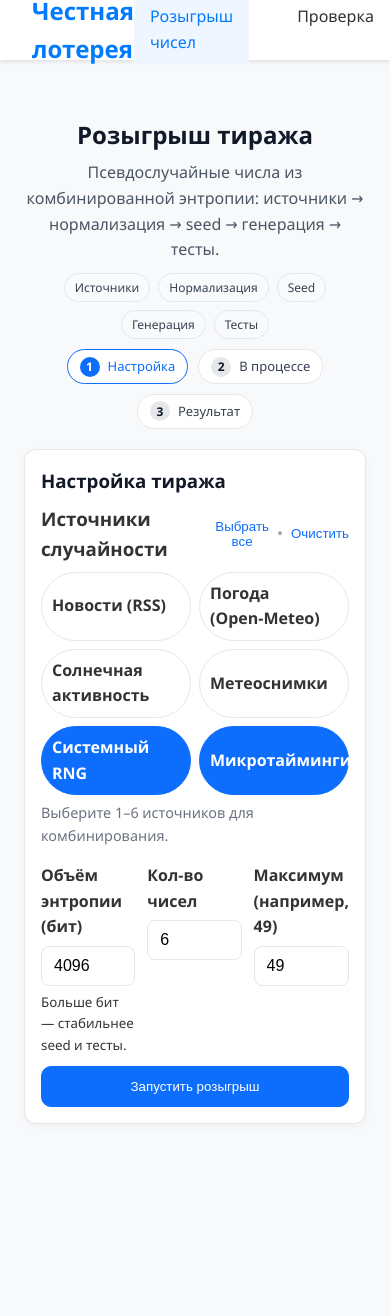
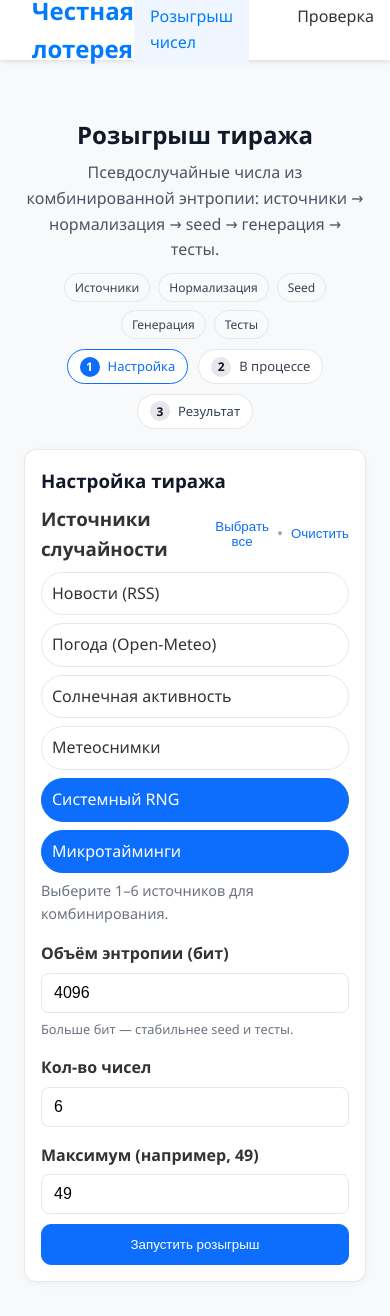
Before and after one commit to phoenix382/hackathon-loto2025-front, a Vue app: page /draw in a window 390 px wide. Shown: the top 1316 px of the page. Before the commit the page ends 1196 px from the top, so only its background shows below. Built offline with nearby package versions, Linux system fonts and the light colour scheme.

Commit message:
Причесываем фронт

```diff
--- a/src/components/DrawFormNew.vue
+++ b/src/components/DrawFormNew.vue
@@ -12,7 +12,12 @@
           </div>
         </div>
         <div class="sources">
-          <label v-for="s in allSources" :key="s" class="chip" :class="{ on: form.sources.includes(s) }">
+          <label
+            v-for="s in allSources"
+            :key="s"
+            class="chip"
+            :class="{ on: form.sources.includes(s) }"
+          >
             <input type="checkbox" :value="s" v-model="form.sources" />
             <span>{{ sourceLabels[s] }}</span>
           </label>
@@ -23,22 +28,50 @@
       <div class="form-row">
         <div class="form-group">
           <label for="bits">Объём энтропии (бит)</label>
-          <input id="bits" v-model.number="form.bits" type="number" min="256" max="10000000" required class="input" />
+          <input
+            id="bits"
+            v-model.number="form.bits"
+            type="number"
+            min="256"
+            max="10000000"
+            required
+            class="input"
+          />
           <small>Больше бит — стабильнее seed и тесты.</small>
         </div>
         <div class="form-group">
           <label for="numbers">Кол-во чисел</label>
-          <input id="numbers" v-model.number="form.numbers" type="number" min="1" max="100" required class="input" />
+          <input
+            id="numbers"
+            v-model.number="form.numbers"
+            type="number"
+            min="1"
+            max="100"
+            required
+            class="input"
+          />
         </div>
         <div class="form-group">
           <label for="max_number">Максимум (например, 49)</label>
-          <input id="max_number" v-model.number="form.max_number" type="number" min="2" max="1000" required class="input" />
+          <input
+            id="max_number"
+            v-model.number="form.max_number"
+            type="number"
+            min="2"
+            max="1000"
+            required
+            class="input"
+          />
         </div>
       </div>
 
       <div v-if="formError" class="form-error">{{ formError }}</div>
 
-      <button type="submit" class="btn primary full" :disabled="isLoading || form.sources.length === 0 || !!formError">
+      <button
+        type="submit"
+        class="btn primary full"
+        :disabled="isLoading || form.sources.length === 0 || !!formError"
+      >
         {{ isLoading ? 'Запускаем…' : 'Запустить розыгрыш' }}
       </button>
 
@@ -53,7 +86,9 @@
 import { ref, reactive, computed } from 'vue'
 import type { DrawConfig } from '@/types/draw'
 
-interface Emits { (e: 'submit', config: DrawConfig): void }
+interface Emits {
+  (e: 'submit', config: DrawConfig): void
+}
 const emit = defineEmits<Emits>()
 
 const isLoading = ref(false)
@@ -91,35 +126,154 @@ const submitForm = async () => {
   }
 }
 
-const selectAll = () => { form.sources = [...allSources] as unknown as any }
-const clearAll = () => { form.sources = [] }
+const selectAll = () => {
+  form.sources = [...allSources] as unknown as any
+}
+const clearAll = () => {
+  form.sources = []
+}
 </script>
 
 <style scoped>
-.draw-form { max-width: 800px; margin: 0 auto; }
-.form-block { margin-bottom: 1rem; }
-.block-head { display: flex; align-items: center; justify-content: space-between; gap: 10px; margin-bottom: 8px; }
-.block-actions { display: flex; align-items: center; gap: 8px; }
-.link { background: transparent; border: 0; color: #0d6efd; cursor: pointer; padding: 0; }
-.sep { color: #9ca3af; }
+.draw-form {
+  max-width: 800px;
+  margin: 0 auto;
+}
+.form-block {
+  margin-bottom: 1rem;
+}
+.block-head {
+  display: flex;
+  align-items: center;
+  justify-content: space-between;
+  gap: 10px;
+  margin-bottom: 8px;
+}
+.block-actions {
+  display: flex;
+  align-items: center;
+  gap: 8px;
+}
+.link {
+  background: transparent;
+  border: 0;
+  color: #0d6efd;
+  cursor: pointer;
+  padding: 0;
+}
+.sep {
+  color: #9ca3af;
+}
 
-.sources { display: grid; grid-template-columns: repeat(2, minmax(0, 1fr)); gap: 8px; }
-.chip { display: inline-flex; align-items: center; gap: 8px; padding: 8px 10px; border-radius: 999px; border: 1px solid #e5e7eb; cursor: pointer; background: #fff; user-select: none; }
-.chip.on { background: #0d6efd; color: #fff; border-color: #0d6efd; }
-.chip input { display: none; }
-.hint { color: #6b7280; font-size: 0.9rem; margin-top: 6px; }
+.sources {
+  display: grid;
+  grid-template-columns: repeat(2, minmax(0, 1fr));
+  gap: 8px;
+}
+.chip {
+  display: inline-flex;
+  align-items: center;
+  gap: 8px;
+  padding: 8px 10px;
+  border-radius: 999px;
+  border: 1px solid #e5e7eb;
+  cursor: pointer;
+  background: #fff;
+  user-select: none;
+}
+.chip.on {
+  background: #0d6efd;
+  color: #fff;
+  border-color: #0d6efd;
+}
+.chip input {
+  display: none;
+}
+.hint {
+  color: #6b7280;
+  font-size: 0.9rem;
+  margin-top: 6px;
+}
 
-.form-row { display: grid; grid-template-columns: repeat(3, 1fr); gap: 12px; margin: 10px 0; }
-.form-group { display: flex; flex-direction: column; gap: 6px; }
-label { font-weight: 600; }
-.input { width: 100%; padding: 10px 12px; border: 1px solid #e5e7eb; border-radius: 8px; font-size: 1rem; }
-.input:focus { outline: none; border-color: #0d6efd; box-shadow: 0 0 0 3px rgba(13,110,253,0.15); }
+.form-row {
+  display: grid;
+  grid-template-columns: repeat(3, 1fr);
+  gap: 12px;
+  margin: 10px 0;
+  align-items: start; /* Align items to the top */
+}
+.form-group {
+  display: flex;
+  flex-direction: column;
+  gap: 6px;
+  height: 100%; /* Ensure all form groups take equal height */
+}
+.form-group label {
+  font-weight: 600;
+  min-height: 20px; /* Fixed height for labels */
+  display: flex;
+  align-items: flex-end; /* Align text to bottom */
+}
+.input {
+  width: 100%;
+  padding: 10px 12px;
+  border: 1px solid #e5e7eb;
+  border-radius: 8px;
+  font-size: 1rem;
+  flex-shrink: 0; /* Prevent input from shrinking */
+}
+.input:focus {
+  outline: none;
+  border-color: #0d6efd;
+  box-shadow: 0 0 0 3px rgba(13, 110, 253, 0.15);
+}
+.form-group small {
+  color: #6b7280;
+  font-size: 0.8rem;
+  min-height: 16px; /* Fixed height for hint text */
+  display: flex;
+  align-items: flex-start; /* Align hint text to top */
+}
 
-.form-error { background: #fff3cd; color: #664d03; border: 1px solid #ffe69c; padding: 8px 10px; border-radius: 8px; margin: 4px 0 10px; }
-.hint-inline { color: #6b7280; margin-top: 6px; }
+.form-error {
+  background: #fff3cd;
+  color: #664d03;
+  border: 1px solid #ffe69c;
+  padding: 8px 10px;
+  border-radius: 8px;
+  margin: 4px 0 10px;
+}
+.hint-inline {
+  color: #6b7280;
+  margin-top: 6px;
+}
 
-.btn.primary { background: #0d6efd; color: #fff; border: 1px solid #0d6efd; }
-.btn.full { width: 100%; }
-.btn { padding: 12px 14px; border-radius: 10px; cursor: pointer; }
-.btn:disabled { opacity: .6; cursor: not-allowed; }
+.btn.primary {
+  background: #0d6efd;
+  color: #fff;
+  border: 1px solid #0d6efd;
+}
+.btn.full {
+  width: 100%;
+}
+.btn {
+  padding: 12px 14px;
+  border-radius: 10px;
+  cursor: pointer;
+}
+.btn:disabled {
+  opacity: 0.6;
+  cursor: not-allowed;
+}
+
+/* Mobile responsiveness */
+@media (max-width: 768px) {
+  .form-row {
+    grid-template-columns: 1fr;
+    gap: 16px;
+  }
+  .sources {
+    grid-template-columns: 1fr;
+  }
+}
 </style>
--- a/src/pages/DrawPageNew.vue
+++ b/src/pages/DrawPageNew.vue
@@ -3,7 +3,10 @@
   <div class="draw">
     <section class="hero">
       <h1>Розыгрыш тиража</h1>
-      <p>Псевдослучайные числа из комбинированной энтропии: источники → нормализация → seed → генерация → тесты.</p>
+      <p>
+        Псевдослучайные числа из комбинированной энтропии: источники → нормализация → seed →
+        генерация → тесты.
+      </p>
       <div class="badges">
         <span class="badge">Источники</span>
         <span class="badge">Нормализация</span>
@@ -12,9 +15,15 @@
         <span class="badge">Тесты</span>
       </div>
       <div class="steps">
-        <div class="step" :class="{ active: stepIndex === 1 }"><span class="dot">1</span> Настройка</div>
-        <div class="step" :class="{ active: stepIndex === 2 }"><span class="dot">2</span> В процессе</div>
-        <div class="step" :class="{ active: stepIndex === 3 }"><span class="dot">3</span> Результат</div>
+        <div class="step" :class="{ active: stepIndex === 1 }">
+          <span class="dot">1</span> Настройка
+        </div>
+        <div class="step" :class="{ active: stepIndex === 2 }">
+          <span class="dot">2</span> В процессе
+        </div>
+        <div class="step" :class="{ active: stepIndex === 3 }">
+          <span class="dot">3</span> Результат
+        </div>
       </div>
     </section>
 
@@ -54,20 +63,31 @@
 
           <div class="numbers">
             <div
-              v-for="(n,i) in state.result.draw"
+              v-for="(n, i) in state.result.draw"
               :key="i"
               class="ball"
-              :style="{ animationDelay: (i * 80) + 'ms' }"
+              :style="{ animationDelay: i * 80 + 'ms' }"
             >
               {{ n }}
             </div>
           </div>
 
           <div class="info">
-            <div class="row"><span class="k">ID задания:</span><span class="v mono">{{ state.result.job_id }}</span></div>
-            <div class="row"><span class="k">Начато:</span><span class="v">{{ ts(state.result.started_at) }}</span></div>
-            <div class="row" v-if="state.result.finished_at"><span class="k">Завершено:</span><span class="v">{{ ts(state.result.finished_at as number) }}</span></div>
-            <div class="row"><span class="k">Отпечаток:</span><span class="v mono">{{ state.result.fingerprint }}</span></div>
+            <div class="row">
+              <span class="k">ID задания:</span
+              ><span class="v mono">{{ state.result.job_id }}</span>
+            </div>
+            <div class="row">
+              <span class="k">Начато:</span><span class="v">{{ ts(state.result.started_at) }}</span>
+            </div>
+            <div class="row" v-if="state.result.finished_at">
+              <span class="k">Завершено:</span
+              ><span class="v">{{ ts(state.result.finished_at as number) }}</span>
+            </div>
+            <div class="row">
+              <span class="k">Отпечаток:</span
+              ><span class="v mono">{{ state.result.fingerprint }}</span>
+            </div>
           </div>
 
           <div class="actions">
@@ -76,17 +96,20 @@
           </div>
 
           <div v-if="state.showBits && state.bits" class="bits" ref="bitsEl">
-            <div class="row"><span class="k">Длина:</span><span class="v">{{ state.bits.length }} бит</span></div>
+            <div class="row">
+              <span class="k">Длина:</span><span class="v">{{ state.bits.length }} бит</span>
+            </div>
             <pre class="bits-box fade-in">{{ bitsMultiline }}</pre>
             <div class="actions">
-              <button class="btn ghost" @click="saveBitsAsTxt" :disabled="!state.bits">Скачать bits.txt</button>
+              <button class="btn ghost" @click="saveBitsAsTxt" :disabled="!state.bits">
+                Скачать bits.txt
+              </button>
             </div>
           </div>
         </div>
       </div>
     </section>
   </div>
-
 </template>
 
 <script setup lang="ts">
@@ -94,7 +117,14 @@ import { reactive, ref, onUnmounted, computed, nextTick } from 'vue'
 import DrawFormNew from '@/components/DrawFormNew.vue'
 import ProgressDisplay from '@/components/ProgressDisplay.vue'
 import LiveDrawInfo from '@/components/LiveDrawInfo.vue'
-import type { DrawConfig, DrawState, DrawResult, StreamEvent, BitsResult, DrawLive } from '@/types/draw'
+import type {
+  DrawConfig,
+  DrawState,
+  DrawResult,
+  StreamEvent,
+  BitsResult,
+  DrawLive,
+} from '@/types/draw'
 import { buildWsUrl } from '@/utils/net'
 
 defineOptions({
@@ -250,16 +280,34 @@ const cancelDraw = () => {
 
 const resetState = () => {
   stopProgressTracking()
-  Object.assign(state, { jobId: null, result: null, stages: [], isLoading: false, error: null, showBits: false, bits: null })
+  Object.assign(state, {
+    jobId: null,
+    result: null,
+    stages: [],
+    isLoading: false,
+    error: null,
+    showBits: false,
+    bits: null,
+  })
   streamEvents.value = []
   Object.assign(live, { draw: undefined, fingerprint: undefined, tests_summary: null })
 }
 
-const clearError = () => { state.error = null }
+const clearError = () => {
+  state.error = null
+}
 
 const stopProgressTracking = () => {
-  if (ws) { try { ws.close() } catch {} ws = null }
-  if (finalCheck) { window.clearInterval(finalCheck); finalCheck = null }
+  if (ws) {
+    try {
+      ws.close()
+    } catch {}
+    ws = null
+  }
+  if (finalCheck) {
+    window.clearInterval(finalCheck)
+    finalCheck = null
+  }
 }
 
 const ts = (sec: number) => new Date(sec * 1000).toLocaleString('ru-RU')
@@ -283,54 +331,271 @@ const saveBitsAsTxt = () => {
   }
 }
 
-onUnmounted(() => { stopProgressTracking() })
+onUnmounted(() => {
+  stopProgressTracking()
+})
 </script>
 
 <style scoped>
-.draw { max-width: 1100px; margin: 0 auto; padding: 24px; }
-.hero { text-align: center; margin-bottom: 20px; }
-.hero h1 { color: #111827; margin-bottom: 6px; }
-.hero p { color: #4b5563; }
-.badges { display: flex; gap: 8px; justify-content: center; margin-top: 10px; flex-wrap: wrap; }
-.badge { border: 1px solid #e5e7eb; padding: 4px 10px; border-radius: 999px; font-size: 12px; color: #374151; background: #f9fafb; }
+.draw {
+  max-width: 1100px;
+  margin: 0 auto;
+  padding: 24px;
+}
+.hero {
+  text-align: center;
+  margin-bottom: 20px;
+}
+.hero h1 {
+  color: #111827;
+  margin-bottom: 6px;
+}
+.hero p {
+  color: #4b5563;
+}
+.badges {
+  display: flex;
+  gap: 8px;
+  justify-content: center;
+  margin-top: 10px;
+  flex-wrap: wrap;
+}
+.badge {
+  border: 1px solid #e5e7eb;
+  padding: 4px 10px;
+  border-radius: 999px;
+  font-size: 12px;
+  color: #374151;
+  background: #f9fafb;
+}
 
-.steps { display: flex; gap: 10px; justify-content: center; margin-top: 10px; flex-wrap: wrap; }
-.step { display: inline-flex; align-items: center; gap: 8px; padding: 6px 12px; border-radius: 999px; border: 1px solid #e5e7eb; color: #374151; background: #fff; font-size: 13px; }
-.step .dot { width: 20px; height: 20px; border-radius: 50%; display: inline-flex; align-items: center; justify-content: center; background: #e5e7eb; color: #111827; font-weight: 700; font-size: 12px; }
-.step.active { border-color: #0d6efd; color: #0d6efd; }
-.step.active .dot { background: #0d6efd; color: #fff; }
+.steps {
+  display: flex;
+  gap: 10px;
+  justify-content: center;
+  margin-top: 10px;
+  flex-wrap: wrap;
+}
+.step {
+  display: inline-flex;
+  align-items: center;
+  gap: 8px;
+  padding: 6px 12px;
+  border-radius: 999px;
+  border: 1px solid #e5e7eb;
+  color: #374151;
+  background: #fff;
+  font-size: 13px;
+}
+.step .dot {
+  width: 20px;
+  height: 20px;
+  border-radius: 50%;
+  display: inline-flex;
+  align-items: center;
+  justify-content: center;
+  background: #e5e7eb;
+  color: #111827;
+  font-weight: 700;
+  font-size: 12px;
+}
+.step.active {
+  border-color: #0d6efd;
+  color: #0d6efd;
+}
+.step.active .dot {
+  background: #0d6efd;
+  color: #fff;
+}
 
-.grid { display: grid; grid-template-columns: 1fr; gap: 16px; }
-@media (min-width: 960px) { .grid { grid-template-columns: 1fr 1fr; } }
-.col { display: flex; flex-direction: column; gap: 16px; }
-.card { background: #fff; border: 1px solid #e5e7eb; border-radius: 12px; padding: 16px; box-shadow: 0 2px 8px rgba(0,0,0,0.04); }
-.sticky-card { position: sticky; top: 16px; }
-.card-head { margin-bottom: 8px; }
-.card-head h3 { margin: 0; color: #111827; }
+.grid {
+  display: grid;
+  grid-template-columns: 1fr;
+  gap: 16px;
+  transition: grid-template-columns 0.3s ease;
+}
+/* When result is not visible - form takes full width */
+.grid:has(.col:only-child) {
+  grid-template-columns: 1fr;
+}
+/* When result is visible - two columns */
+.grid:has(.col:nth-child(2)) {
+  grid-template-columns: 1fr 1fr;
+}
 
-.alert { position: relative; margin-top: 12px; background: #f8d7da; color: #842029; border: 1px solid #f1aeb5; padding: 10px 36px 10px 12px; border-radius: 8px; }
-.alert-close { position: absolute; right: 8px; top: 6px; border: 0; background: transparent; font-size: 18px; color: #842029; cursor: pointer; }
+.col {
+  display: flex;
+  flex-direction: column;
+  gap: 16px;
+  transition: transform 0.3s ease;
+}
+/* When result appears, slide the form column to the left */
+.grid:has(.col:nth-child(2)) .col:first-child {
+  transform: translateX(-10px);
+}
 
-.actions { display: flex; gap: 8px; justify-content: flex-end; margin-top: 8px; }
-.btn { padding: 10px 14px; border-radius: 8px; border: 1px solid #d1d5db; background: #0d6efd; color: #fff; cursor: pointer; }
-.btn.ghost { background: #fff; color: #374151; }
-.btn.danger { background: #dc3545; border-color: #dc3545; }
-.btn:hover { filter: brightness(0.95); }
+.card {
+  background: #fff;
+  border: 1px solid #e5e7eb;
+  border-radius: 12px;
+  padding: 16px;
+  box-shadow: 0 2px 8px rgba(0, 0, 0, 0.04);
+}
+.sticky-card {
+  position: sticky;
+  top: 16px;
+}
+.card-head {
+  margin-bottom: 8px;
+}
+.card-head h3 {
+  margin: 0;
+  color: #111827;
+}
 
-.numbers { display: flex; gap: 10px; flex-wrap: wrap; justify-content: flex-start; margin: 10px 0 4px; }
-.ball { width: 56px; height: 56px; border-radius: 50%; background: #0d6efd; color: #fff; display: inline-flex; align-items: center; justify-content: center; font-weight: 800; box-shadow: 0 2px 8px rgba(0,0,0,0.12); animation: pop-in .35s cubic-bezier(.2,.7,.2,1) both; }
+.alert {
+  position: relative;
+  margin-top: 12px;
+  background: #f8d7da;
+  color: #842029;
+  border: 1px solid #f1aeb5;
+  padding: 10px 36px 10px 12px;
+  border-radius: 8px;
+}
+.alert-close {
+  position: absolute;
+  right: 8px;
+  top: 6px;
+  border: 0;
+  background: transparent;
+  font-size: 18px;
+  color: #842029;
+  cursor: pointer;
+}
 
-.info { margin: 8px 0 6px; background: #f9fafb; border: 1px solid #e5e7eb; border-radius: 8px; padding: 10px; }
-.row { display: flex; gap: 8px; padding: 4px 0; }
-.k { width: 120px; color: #6b7280; }
-.v { color: #111827; }
-.mono { font-family: ui-monospace,SFMono-Regular,Menlo,Monaco,Consolas,"Liberation Mono","Courier New",monospace; word-break: break-all; }
+.actions {
+  display: flex;
+  gap: 8px;
+  justify-content: flex-end;
+  margin-top: 8px;
+}
+.btn {
+  padding: 10px 14px;
+  border-radius: 8px;
+  border: 1px solid #d1d5db;
+  background: #0d6efd;
+  color: #fff;
+  cursor: pointer;
+}
+.btn.ghost {
+  background: #fff;
+  color: #374151;
+}
+.btn.danger {
+  background: #dc3545;
+  border-color: #dc3545;
+}
+.btn:hover {
+  filter: brightness(0.95);
+}
 
-.bits { margin-top: 10px; }
-.bits-box { white-space: pre-wrap; background: #f3f4f6; border: 1px solid #e5e7eb; border-radius: 8px; padding: 10px; max-height: 230px; overflow: auto; font-family: ui-monospace,SFMono-Regular,Menlo,Monaco,Consolas,"Liberation Mono","Courier New",monospace; font-size: 12px; }
+.numbers {
+  display: flex;
+  gap: 10px;
+  flex-wrap: wrap;
+  justify-content: flex-start;
+  margin: 10px 0 4px;
+}
+.ball {
+  width: 56px;
+  height: 56px;
+  border-radius: 50%;
+  background: #0d6efd;
+  color: #fff;
+  display: inline-flex;
+  align-items: center;
+  justify-content: center;
+  font-weight: 800;
+  box-shadow: 0 2px 8px rgba(0, 0, 0, 0.12);
+  animation: pop-in 0.35s cubic-bezier(0.2, 0.7, 0.2, 1) both;
+}
 
-.fade-in { animation: fade-in .25s ease both; }
+.info {
+  margin: 8px 0 6px;
+  background: #f9fafb;
+  border: 1px solid #e5e7eb;
+  border-radius: 8px;
+  padding: 10px;
+}
+.row {
+  display: flex;
+  gap: 8px;
+  padding: 4px 0;
+}
+.k {
+  width: 120px;
+  color: #6b7280;
+}
+.v {
+  color: #111827;
+}
+.mono {
+  font-family:
+    ui-monospace, SFMono-Regular, Menlo, Monaco, Consolas, 'Liberation Mono', 'Courier New',
+    monospace;
+  word-break: break-all;
+}
 
-@keyframes pop-in { from { transform: scale(.85); opacity: 0 } 60% { transform: scale(1.05); opacity: 1 } to { transform: scale(1) } }
-@keyframes fade-in { from { opacity: 0 } to { opacity: 1 } }
+.bits {
+  margin-top: 10px;
+}
+.bits-box {
+  white-space: pre-wrap;
+  background: #f3f4f6;
+  border: 1px solid #e5e7eb;
+  border-radius: 8px;
+  padding: 10px;
+  max-height: 230px;
+  overflow: auto;
+  font-family:
+    ui-monospace, SFMono-Regular, Menlo, Monaco, Consolas, 'Liberation Mono', 'Courier New',
+    monospace;
+  font-size: 12px;
+}
+
+.fade-in {
+  animation: fade-in 0.25s ease both;
+}
+
+@keyframes pop-in {
+  from {
+    transform: scale(0.85);
+    opacity: 0;
+  }
+  60% {
+    transform: scale(1.05);
+    opacity: 1;
+  }
+  to {
+    transform: scale(1);
+  }
+}
+@keyframes fade-in {
+  from {
+    opacity: 0;
+  }
+  to {
+    opacity: 1;
+  }
+}
+
+/* Mobile responsiveness */
+@media (max-width: 959px) {
+  .grid {
+    grid-template-columns: 1fr !important;
+  }
+  .grid:has(.col:nth-child(2)) .col:first-child {
+    transform: none;
+  }
+}
 </style>
```
